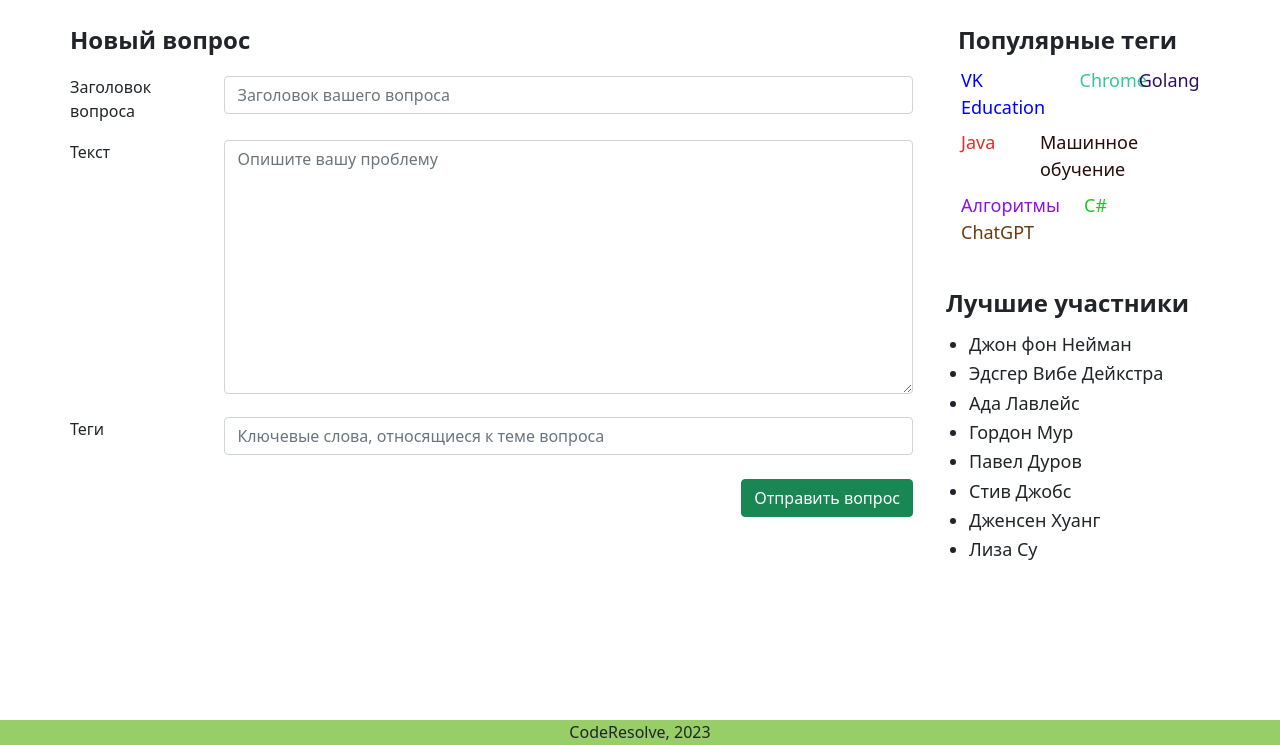
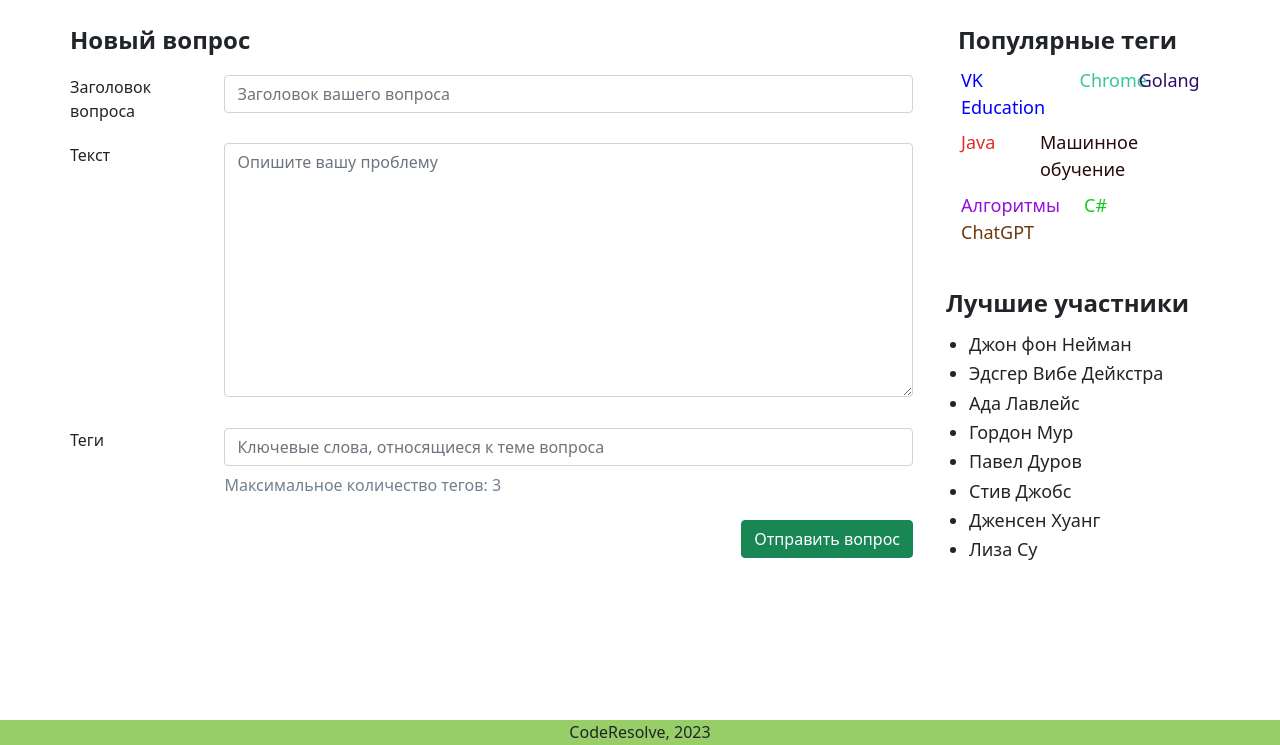
Before and after one commit to IlyaChgn/Technopark_Web_1sem, a Django app: page /ask in a window 1280 px wide. Shown: the part 55-800 px from the top of the page. Run offline with Django 4.2, Linux system fonts and the light colour scheme; the visitor is signed in with stand-in values (Sample User, id 1); some libraries are stand-ins or nearby versions.

Commit message:
Task 4 is done

```diff
--- a/app/forms.py
+++ b/app/forms.py
@@ -113,7 +113,7 @@ class QuestionForm(forms.ModelForm):
     tags = forms.CharField(widget=forms.TextInput(attrs={'class': 'form-control', 'id': 'InputTags',
                                                          'placeholder': 'Ключевые слова, относящиеся к теме вопроса'}),
                            max_length=50,
-                           label='Теги', required=True)
+                           label='Теги', required=True, help_text='Максимальное количество тегов: 3')
 
     class Meta:
         model = Question
--- a/templates/ask.html
+++ b/templates/ask.html
@@ -10,6 +10,9 @@
             <div class = "col-2" style = "padding-left: 0"> {{ field.label }} </div>
             <div class="col align-self-center">
                 {{ field }}
+                <div style="color: slategray; padding-top: 1%">
+                    {{ field.help_text }}
+                </div>
                 <div style = "padding-top: 1%; color: red">
                     {{ error }}
                 </div>
```
